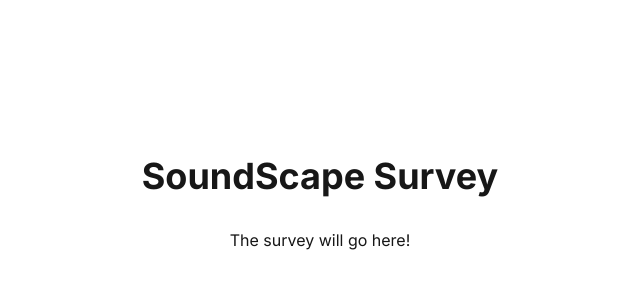
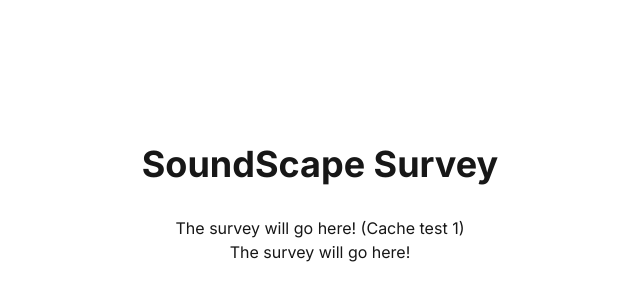
Before and after one commit to AdithyaP-AI72/Urban-Noise-Experience-Survey, a Next.js app: page / in a window 1280 px wide. Shown: the part 196-496 px from the top of the page, without its empty margins (320-960 px from the left). Built offline with nearby package versions, Linux system fonts and the light colour scheme.

Commit message:
small change

```diff
--- a/app/page.tsx
+++ b/app/page.tsx
@@ -9,6 +9,9 @@ export default function SurveyHome() {
         SoundScape Survey
       </h1>
       <p>
+        The survey will go here! (Cache test 1)
+      </p>
+      <p>
         The survey will go here!
       </p>
     </main>
```
